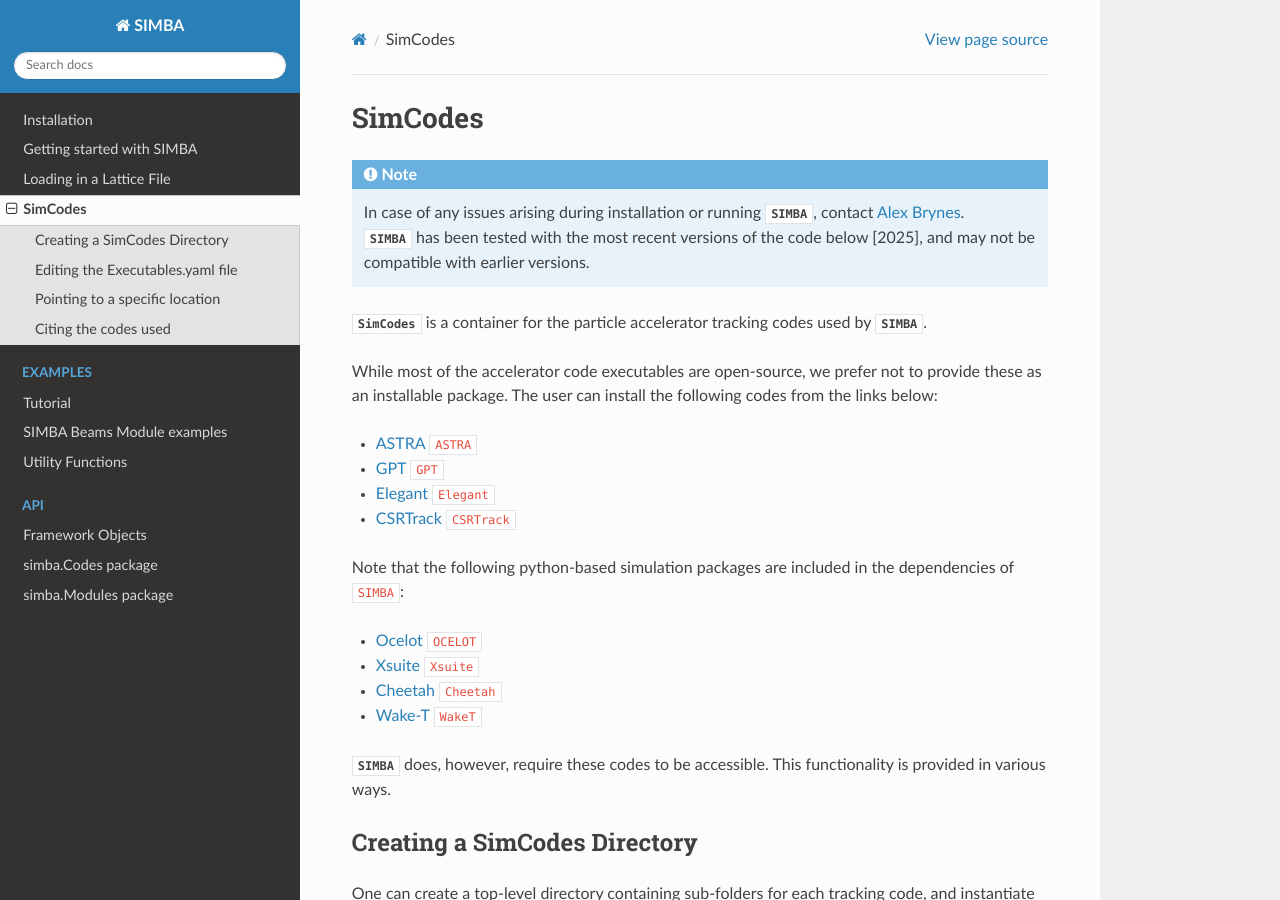
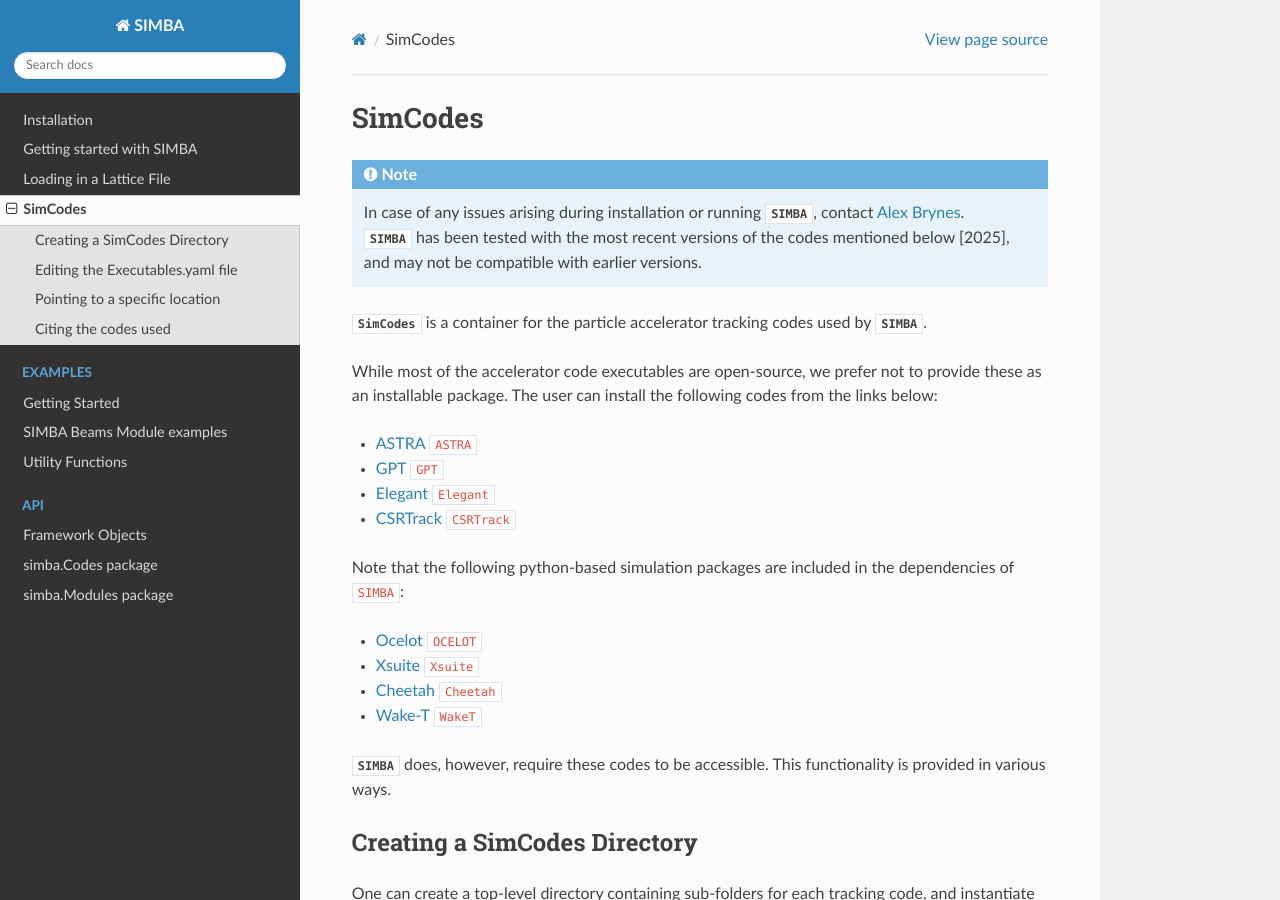
Before and after one commit to astec-stfc/simba, a Sphinx documentation site: the page built from docs/source/SimCodes.rst, in a window 1280 px wide and 900 px high. Built offline with Sphinx 7.4.7 and the Read the Docs theme 3.1.0, drawn with Linux system fonts in a browser that asks for light colours; pages that are not in the unit, such as notebooks, are missing from menus; the version number could not be read and is left out; cross-references to code outside the pages are shown as plain code.

```diff
--- a/docs/source/SimCodes.rst
+++ b/docs/source/SimCodes.rst
@@ -5,7 +5,7 @@
 
 .. note::
     | In case of any issues arising during installation or running :mod:`SIMBA`, contact `Alex Brynes <mailto:alexander.brynes@stfc.ac.uk>`_.
-    | :mod:`SIMBA` has been tested with the most recent versions of the code below [2025], and may not be compatible with earlier versions.
+    | :mod:`SIMBA` has been tested with the most recent versions of the codes mentioned below [2025], and may not be compatible with earlier versions.
 
 :mod:`SimCodes` is a container for the particle accelerator tracking codes used by :mod:`SIMBA`.
 
```
Also changed, not shown: docs/source/loading-a-lattice.rst (+5 -4 lines), docs/source/examples/notebooks/getting_started.ipynb.
